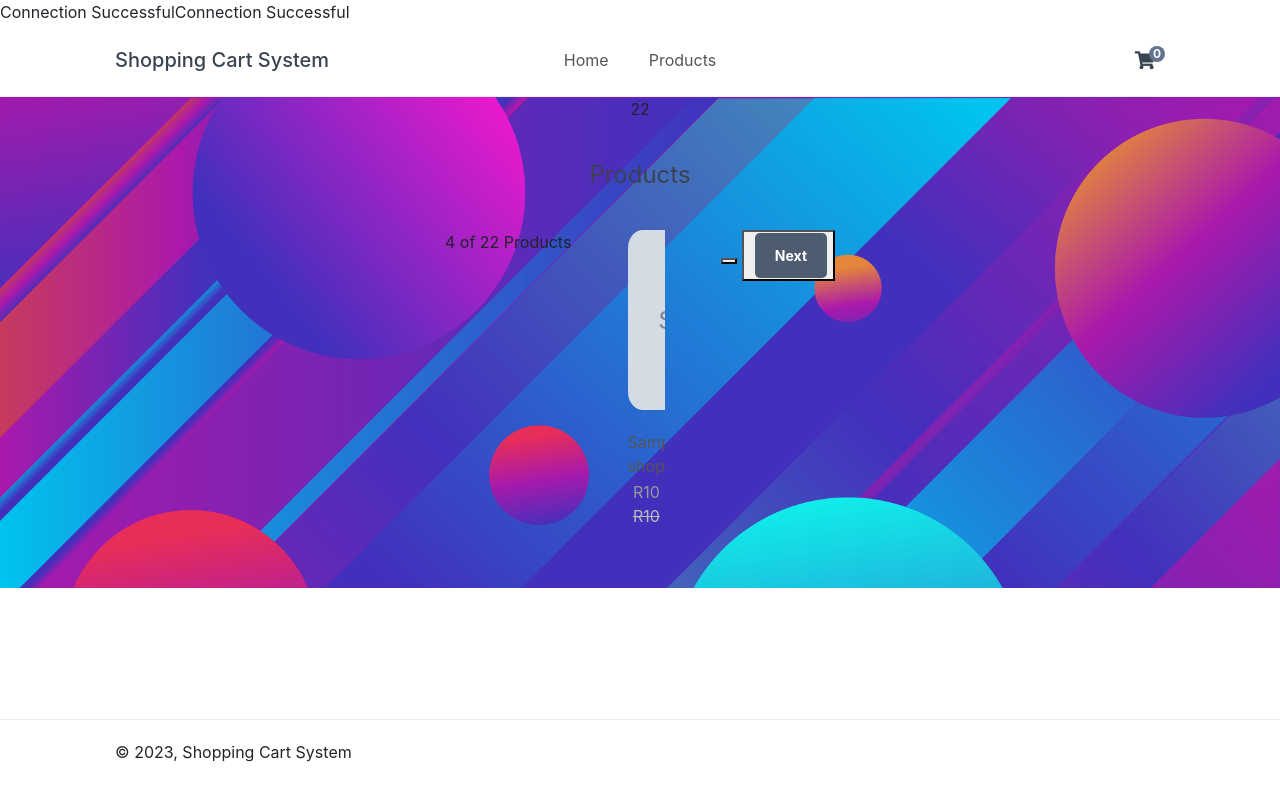
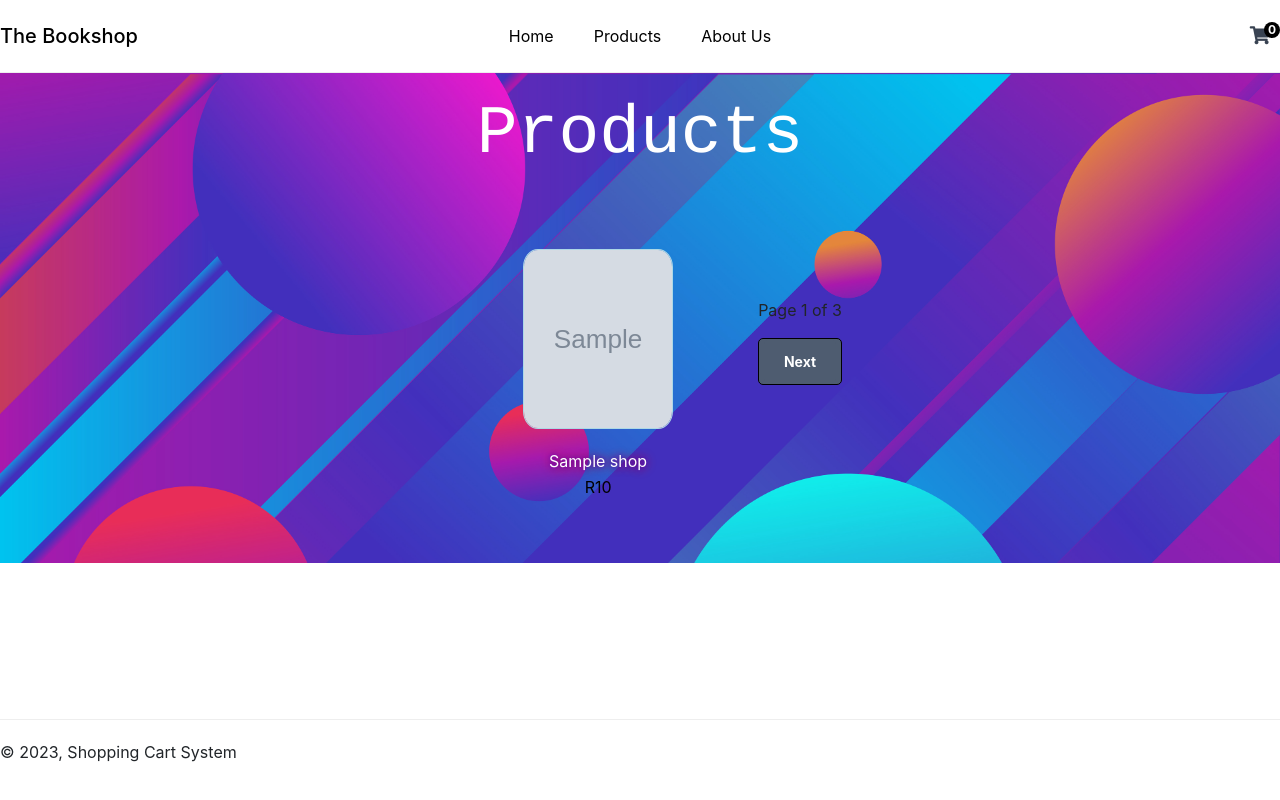
Before and after one commit to hermanmans/onlineStore, a PHP site: page /Backend/PHP/shop/index.php?page=products in a window 1280 px wide. Run offline with PHP 8.4, Linux system fonts and the light colour scheme; tables that the repository leaves empty or names only in its code hold one stand-in row (values such as "Sample post"); grey boxes marked "Sample" are stand-in pictures.

Commit message:
About Page added

```diff
--- a/Backend/PHP/shop/connect.php
+++ b/Backend/PHP/shop/connect.php
@@ -15,4 +15,4 @@ $conn = new mysqli($servername, $username, $password,$dbname); // Create connect
 if ($conn->connect_error) {
 die("Connection failed: " . $conn->connect_error);
 }
-echo "Connection Successful";
+//echo "Connection Successful";
--- a/Backend/PHP/shop/functions.php
+++ b/Backend/PHP/shop/functions.php
@@ -18,10 +18,11 @@ echo <<<EOT
     <body>
         <header>
             <div class="content-wrapper">
-                <h1>Shopping Cart System</h1>
+                <h1>The Bookshop</h1>
                 <nav>
                     <a href="index.php">Home</a>
                     <a href="index.php?page=products">Products</a>
+                    <a href="index.php?page=about_us">About Us</a>
                 </nav>
                 <div class="link-icons">
                     <a href="index.php?page=cart">
--- a/Backend/PHP/shop/product.php
+++ b/Backend/PHP/shop/product.php
@@ -31,13 +31,12 @@ template_header('Product');
 ?>
 
 <div class="product content-wrapper">
-    <img src="/Images/<?=$product['image']?>" width="300" height="300" alt="<?=$product['book_name']?>">
+    <img class = icon src="/Images/<?=$product['image']?>" width="300" height="300" alt="<?=$product['book_name']?>">
     <div>
         <h1 class="name"><?=$product['book_name']?></h1>
         <span class="price">
-            &#82;<?=$product['price']?>
+            &#82;<?=$product['price']?>.00
             <?php if ($product['retail_price'] > 0): ?>
-            <span class="rrp">&#82;<?=$product['retail_price']?></span>
             <?php endif; ?>
         </span>
         <form action="index.php?page=cart" method="post">
--- a/Backend/PHP/shop/products.php
+++ b/Backend/PHP/shop/products.php
@@ -2,7 +2,7 @@
 include 'connect.php';
 //include "functions.php";
 // The amounts of products to show on each page
-$num_products_on_each_page = 4;
+$num_products_on_each_page = 8;
 // The current page, in the URL this will appear as index.php?page=products&p=1, index.php?page=products&p=2, etc...
 $current_page =isset($_GET['p']) && is_numeric($_GET['p']) ? (int)$_GET['p'] : 1;
 // Select products ordered by the date added
@@ -21,13 +21,11 @@ $total_products = 22;//$conn->query('SELECT COUNT(*) FROM shop');
 template_header('Products');
 //print_r($product['book_id']);
 //print_r($products[0]['image']);
-echo $total_products;
 $progress = ($current_page * $num_products_on_each_page);
 ?>
 
 <div class="products content-wrapper">
-    <h1>Products</h1>
-    <p><?=$progress?> of <?=$total_products?> Products</p>
+    <h1 id= productHead>Products</h1>
     <div class="products-wrapper">
         <?php foreach ($products as $product): ?>
             <?$product['book_id']?>
@@ -36,24 +34,20 @@ $progress = ($current_page * $num_products_on_each_page);
             <span class="name"><?=$product['book_name']?></span>
             <span class="price">
                 &#82;<?=$product['price']?>
-                <?php if ($product['retail_price'] > 0): ?>
-                <span class="rrp">&#82;<?=$product['retail_price']?></span>
-                <?php endif; ?>
             </span>
         </a>
         <?php endforeach; ?>
-    </div>
-    <div class="buttons">
-        <button type="button" >
+        <div class = navigate>
+            <p>Page <?=$current_page?> of <?=ceil($total_products/$num_products_on_each_page)?></p>
+            <button type="button" class="buttons" >
                 <?php if ($current_page > 1): ?>
                 <a href="index.php?page=products&p=<?=$current_page-1?>">Prev</a>
                 <?php endif; ?>
-        </button>
-        <button type="button" >
                 <?php if ($total_products > ($current_page * $num_products_on_each_page)): ?>
                 <a href="index.php?page=products&p=<?=$current_page+1?>">Next</a>
                 <?php endif; ?>
             </button>
         </div>
+    </div>
 
 <?=template_footer()?>
--- a/CSS/stylesheet.css
+++ b/CSS/stylesheet.css
@@ -17,10 +17,22 @@ body {
 	padding-bottom: 100px; /* Same height as footer */
 }
 h1, h2, h3, h4, h5 {
-	color: #394352;
+	color: white;
+}
+h1 {
+	color:black;
+}
+#productHead{
+	display: inline-block;
+	margin: 0;
+	width: 1050px;
+	font-family: Rockwell, Courier Bold, Courier, Georgia, Times, Times New Roman, serif;
+	font-size: 68px;
+	color: #FFFFFF;
+	padding-bottom: 10px;
 }
 .content-wrapper {
-	width: 1050px;
+	width: 100%;
 	margin: 0 auto;
 }
 header {
@@ -46,7 +58,7 @@ header nav {
 }
 header nav a {
 	text-decoration: none;
-	color: #555555;
+	color: black;
 	padding: 10px 10px;
 	margin: 0 10px;
 }
@@ -75,7 +87,7 @@ header .link-icons a i {
 header .link-icons a span {
 	display: inline-block;
 	text-align: center;
-	background-color: #63748e;
+	background-color: black;
 	border-radius: 50%;
 	color: #FFFFFF;
 	font-size: 12px;
@@ -128,26 +141,51 @@ main,.recentlyadded,.products, main,.products,.products-wrapper {
 	display: flex;
 	flex-wrap: wrap;
 	justify-content: center;
+	width: 100%;
+}
+@media screen and (max-width: 700px) {
+	.products{
+		flex-direction: column;
+		align-items: center;
+	};
+
 }
 main .recentlyadded .products .product, main .products .products-wrapper .product {
-	display: block;
+	display: flex;
+	flex-direction: column;
+	flex-wrap: wrap;
+	align-items: center;
 	overflow: hidden;
-	text-decoration: none;
 	width: 25%;
-	padding-bottom: 60px;
+	padding-top: 5%;
+	padding-bottom: 5%;
 }
-main .recentlyadded .products .product img, main .products .products-wrapper .product img {
-	transform: scale(1);
-	transition: transform 1s;
+.name{
+	margin:auto ;
+}
+.navigate{
+	padding-bottom: 5%;
+	display: flex;
+	flex-direction: column;
+	justify-content: center;
+}
+main .recentlyadded .products .product img, main .products .products-wrapper .product img{
+	border: 1px solid lightblue;
+}
+.icon{
+	border: 1px solid lightblue;
+	border-radius: 10%;
+	margin-left: 5px;
 }
 main .recentlyadded .products .product .name, main .products .products-wrapper .product .name {
 	display: block;
-	color: #555555;
+	color: white;
+	text-shadow:0px 0px 10px #FF0000, 0 0 5px #0000FF;
 	padding: 20px 0 2px 0;
 }
 main .recentlyadded .products .product .price, main .products .products-wrapper .product .price {
 	display: block;
-	color: #999999;
+	color: black;
 }
 main .recentlyadded .products .product .rrp, main .products .products-wrapper .product .rrp {
 	color: #BBBBBB;
@@ -217,7 +255,7 @@ main > .products h1 {
 	display: block;
 	font-weight: normal;
 	margin: 0;
-	padding: 40px 0;
+	padding: 20px 0;
 	font-size: 24px;
 	text-align: center;
 	width: 100%;
@@ -225,14 +263,18 @@ main > .products h1 {
 main > .products .buttons a {
 	display: inline-block;
 	text-decoration: none;
-	margin-left: 5px;
 	padding: 12px 20px;
-	border: 0;
 	background: #4e5c70;
 	color: #FFFFFF;
 	font-size: 14px;
 	font-weight: bold;
 	border-radius: 5px;
+}
+main > .products .buttons {
+	border: 1px solid black;
+	border-radius: 5px;
+	padding: 0px;
+	background: #4e5c70;
 }
 main > .products .buttons a:hover {
 	background: #434f61;
```
Also changed, not shown: other parts of CSS/stylesheet.css (+34 -7 lines), Backend/PHP/shop/about_us.php (added, +47 -0 lines). Lines whose indentation alone changed are shown as unchanged.
